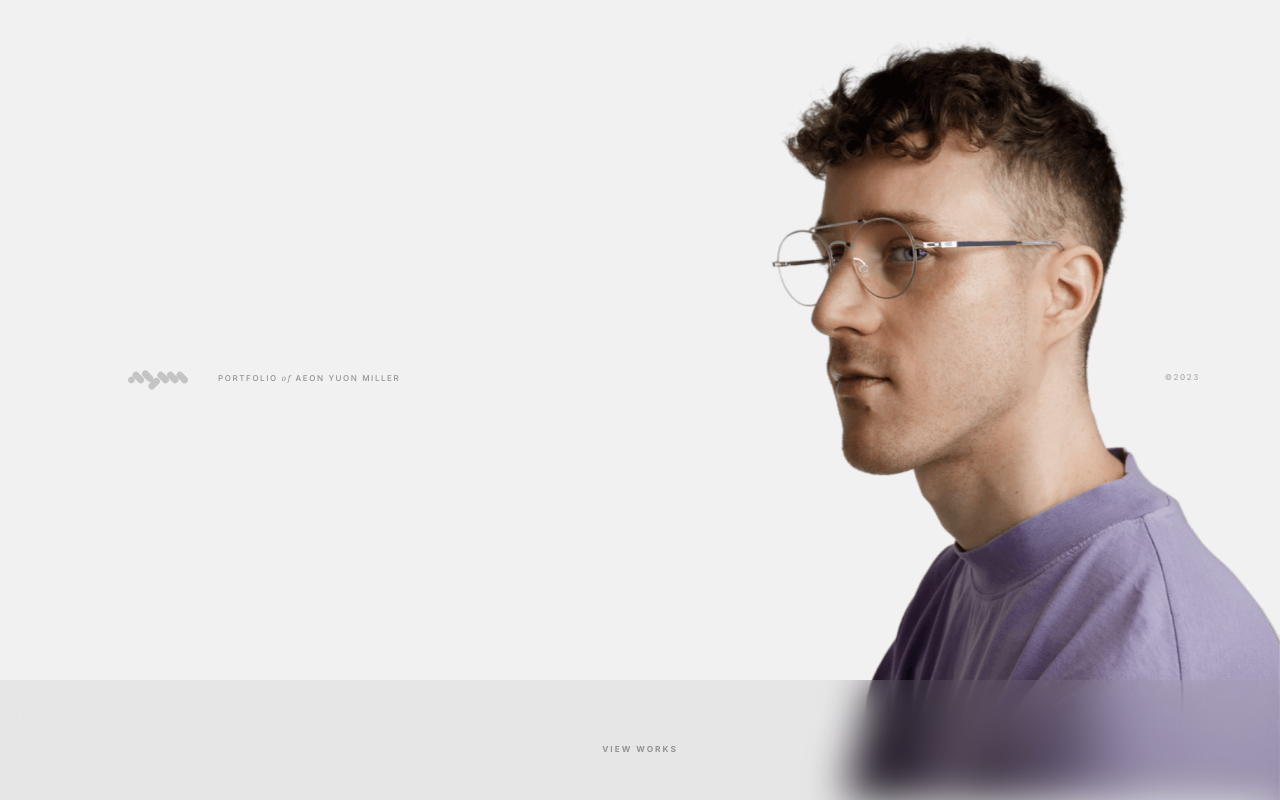
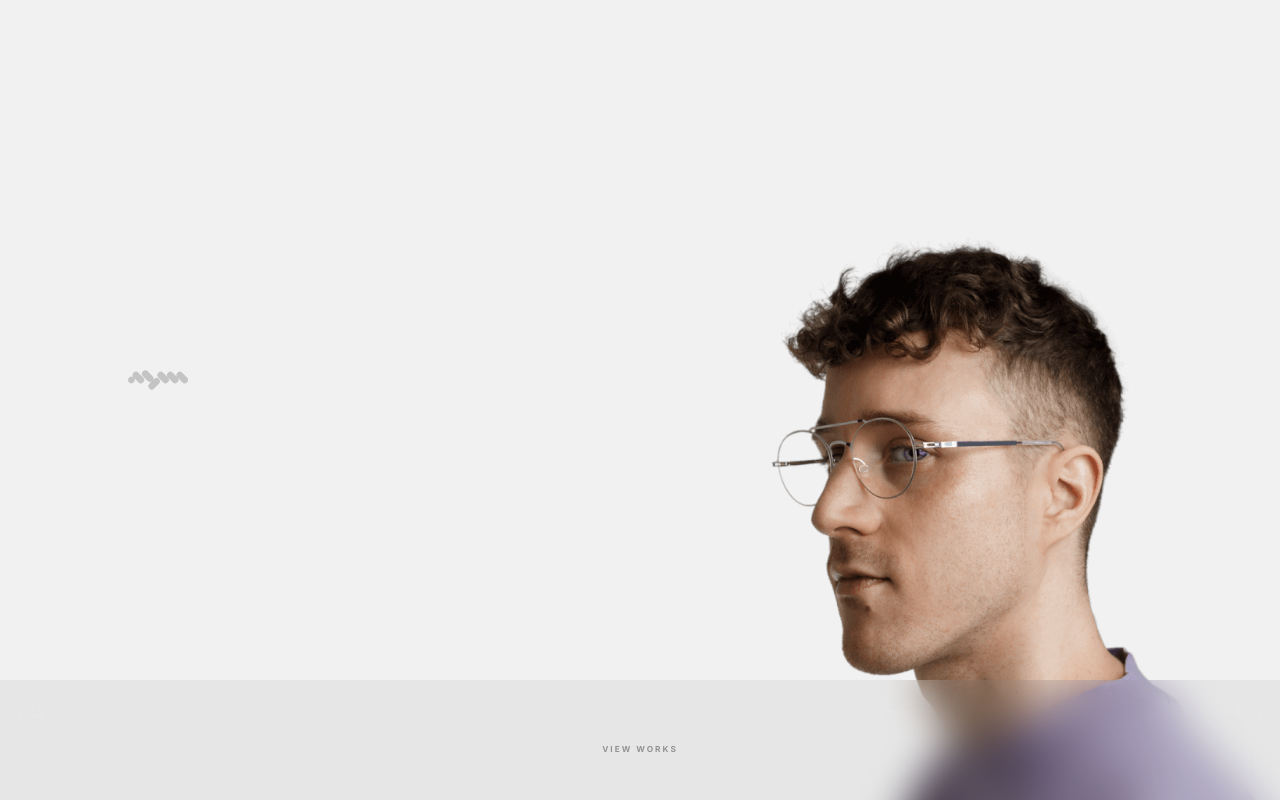
Before and after one commit to aeonyuonmiller/folioz, a Next.js app: page / in a window 1280 px wide. Shown: the top 800 px of the page. Built offline with nearby package versions, Linux system fonts and the light colour scheme.

Commit message:
added scroll-behavior

```diff
--- a/src/app/page.js
+++ b/src/app/page.js
@@ -1,12 +1,16 @@
 "use client";
 import Image from "next/image";
 import { LazyMotion, domAnimation, AnimatePresence } from "framer-motion";
-import { m } from "framer-motion";
+import { m, useScroll, useTransform } from "framer-motion";
 import Logo from "./Components/Logo";
 import Breathe from "./Components/Icons/Breathe";
 import Card from "./Components/Card";
 
 export default function Home() {
+  const { scrollYProgress } = useScroll();
+  const parallax = useTransform(scrollYProgress, [0, 1], [0, 200]);
+  const fadeOut = useTransform(scrollYProgress, [0, 0.3], [1, 0]);
+
   return (
     <AnimatePresence mode="wait">
       <LazyMotion features={domAnimation}>
@@ -14,7 +18,11 @@ export default function Home() {
           className="portrait-container"
           initial={{ y: 50, opacity: 0 }}
           animate={{ y: 0, opacity: 1 }}
-          transition={{ duration: 0.4, ease: [0.3, 0, 0.2, 1.01] }}
+          transition={{ duration: 0.4, easings: "easeOut" }}
+          style={{
+            y: parallax,
+            transition: { ease: [0.3, 0, 0.2, 1.01], duration: 1, delay: 0.1 },
+          }}
         >
           <Image
             className="portrait"
@@ -34,6 +42,10 @@ export default function Home() {
           initial={{ y: 50, opacity: 0 }}
           animate={{ y: 0, opacity: 1 }}
           transition={{ duration: 0.4, ease: [0.3, 0, 0.2, 1.01], delay: 0.1 }}
+          style={{
+            opacity: fadeOut,
+            transition: { duration: 0.4 },
+          }}
         >
           Portfolio <span>of</span> Aeon Yuon Miller
         </m.div>
@@ -43,6 +55,10 @@ export default function Home() {
           initial={{ y: 50, opacity: 0 }}
           animate={{ y: 0, opacity: 1 }}
           transition={{ duration: 0.4, ease: [0.3, 0, 0.2, 1.01], delay: 0.4 }}
+          style={{
+            opacity: fadeOut,
+            transition: { duration: 0.4 },
+          }}
         >
           &copy;{new Date().getFullYear()}
         </m.div>
```
